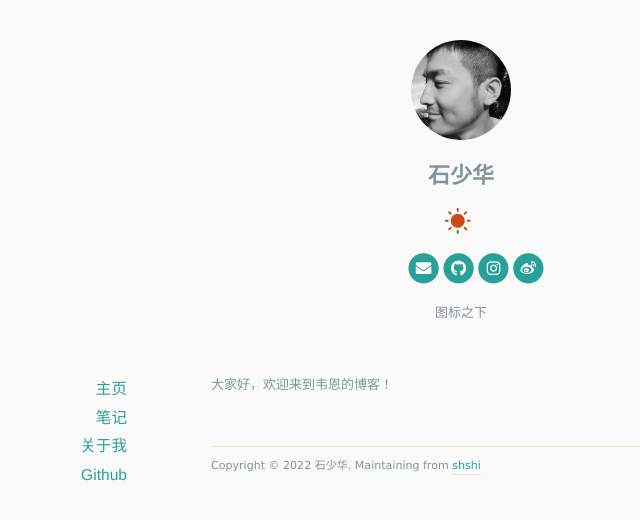
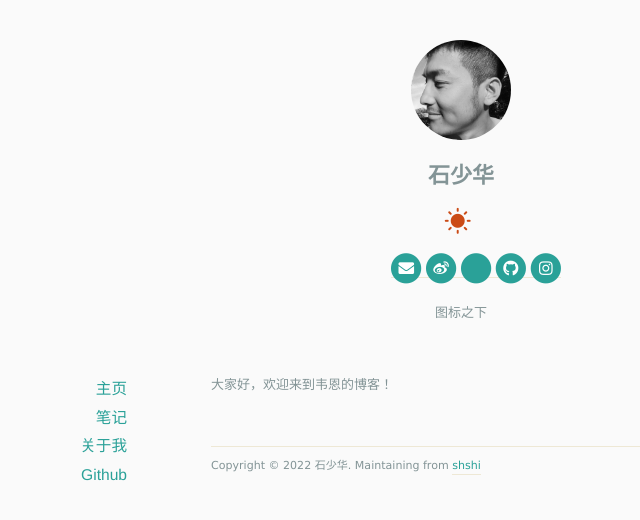
Before and after one commit to shshi/shishaohua.github.io, a Jekyll site: the page built from docs/index.html, in a window 1280 px wide. Shown: the top 520 px of the page, without its empty margins (179-819 px from the left). Built offline with Jekyll 4.4.1, drawn with Linux system fonts in a browser that asks for light colours; nearby versions of some CDN libraries; the list of posts is cut into pages by our own code.

Commit message:
Update default.html

```diff
--- a/docs/_layouts/default.html
+++ b/docs/_layouts/default.html
@@ -39,40 +39,7 @@
     <div class="social-layer">
       <div class="social-icons">
         <ul>
-
-          <li>
-            <a href="mailto:{{ site.author.email }}" title="email">
-              <span class="fa-stack fa-lg">
-                <i class="fa fa-circle fa-stack-2x"></i>
-                <i class="fa fa-envelope fa-stack-1x fa-inverse"></i>
-              </span>
-            </a>
-          </li>
-          <li>
-            <a href="https://github.com/{{ site.social.github }}" title="{{ site.social.default_txt }} GitHub">
-              <span class="fa-stack fa-lg">
-                <i class="fa fa-circle fa-stack-2x"></i>
-                <i class="fab fa-github fa-stack-1x fa-inverse"></i>
-              </span>
-            </a>
-          </li>
-          <li>
-            <a href="http://instagram.com/{{ site.social.instagram }}" title="{{ site.social.default_txt }} Instagram">
-              <span class="fa-stack fa-lg">
-                <i class="fa fa-circle fa-stack-2x"></i>
-                <i class="fab fa-instagram fa-stack-1x fa-inverse"></i>
-              </span>
-            </a>
-          </li>
-          <li>
-            <a href="https://weibo.com/u/{{ site.social.weibo }}" title="{{ site.social.default_txt }} Weibo">
-              <span class="fa-stack fa-lg">
-                <i class="fa fa-circle fa-stack-2x"></i>
-                <i class="fab fa-weibo fa-stack-1x fa-inverse"></i>
-              </span>
-            </a>
-          </li>
-
+          {% include icons.html %}
         </ul>
       </div>
     </div>
```
